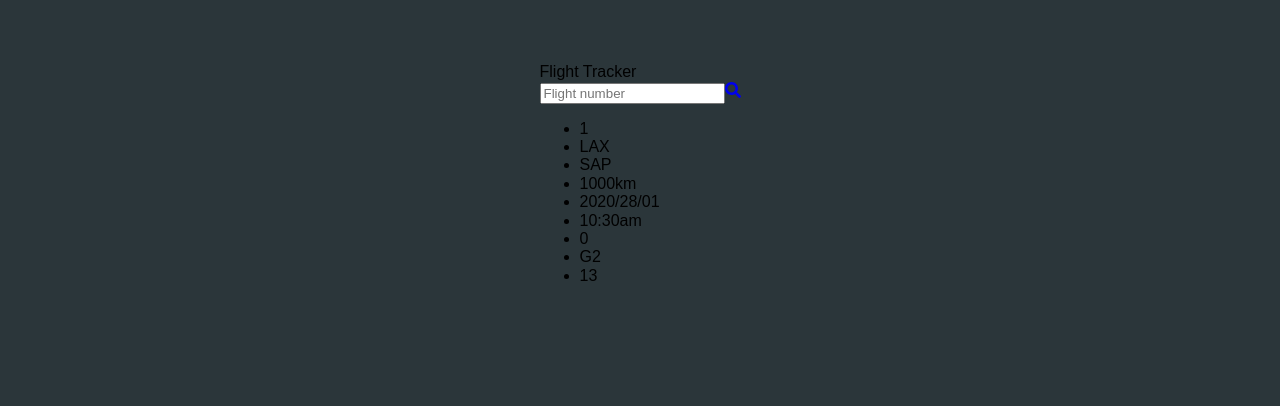
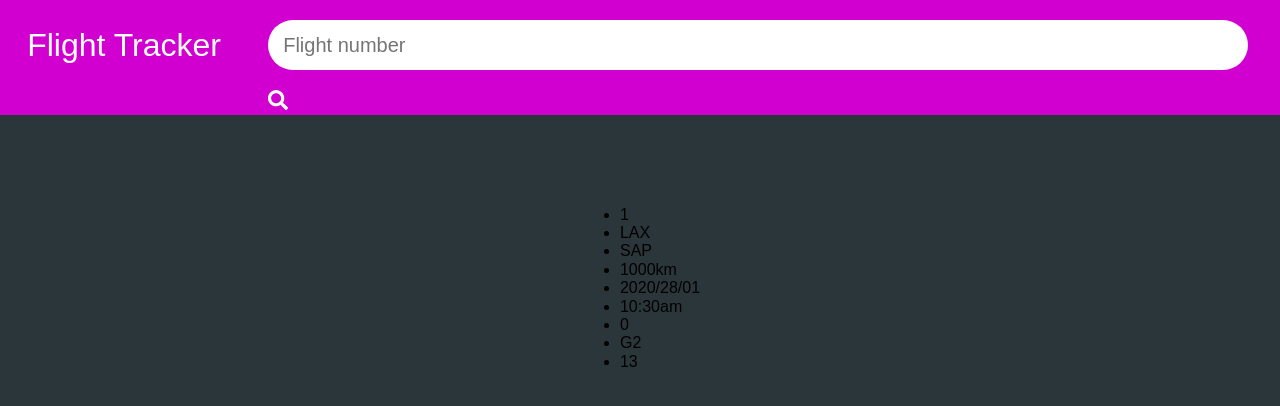
Before and after one commit to JSalazr/flight-tracker, a React app: page /1 in a window 1280 px wide. Shown: the top 406 px of the page. Built offline with nearby package versions, Linux system fonts and the light colour scheme.

Commit message:
Navbar preliminary styling.

```diff
--- a/src/components/resultPage/index.js
+++ b/src/components/resultPage/index.js
@@ -8,10 +8,12 @@ function ResultPage() {
   let { flight } = useParams();
 
   return (
-    <div>
-      <SearchForm />
+    <>
+      <div className='navbar'>
+        <SearchForm />
+      </div>
       <FlightInformation flight={flight} />
-    </div>
+    </>
   );
 }
 
--- a/src/styles/styles.scss
+++ b/src/styles/styles.scss
@@ -5,7 +5,7 @@
   -webkit-text-size-adjust: 100%;
   display: flex;
   justify-content: center;
-  margin-top: 5%;
+  margin-top: 15%;
 }
 
 .center {
@@ -35,8 +35,47 @@
   .search-button {
     width: 10%;
     color: #ffffff;
-    background: #FF00FF;
+    background: #D100D1;
     padding: 0.75em;
     margin-left: 0.25em;
   }
 }
+
+.navbar {
+  overflow: hidden;
+  background-color: #D100D1;
+  position: fixed;
+  top: 0;
+  width: 100%;
+  color: #ffffff;
+
+  .search-label {
+    font-size: 2em;
+    vertical-align: middle;
+    float: left;
+    margin: 0.85em;
+  }
+
+  .search-area {
+    border-radius: 25px;
+    border-style: none;
+    height: 2em;
+    font-size: 1.25em;
+    margin: 1em;
+  }
+
+  .search-bar {
+    width: 75%;
+    padding: 5px 5px 5px 15px;
+    color: #264653;
+    background: #ffffff;
+  }
+
+  .search-button {
+    width: 10%;
+    color: #ffffff;
+    background: #D100D1;
+    padding: 0.75em;
+    margin-left: 0.25em;
+  }
+}
```
